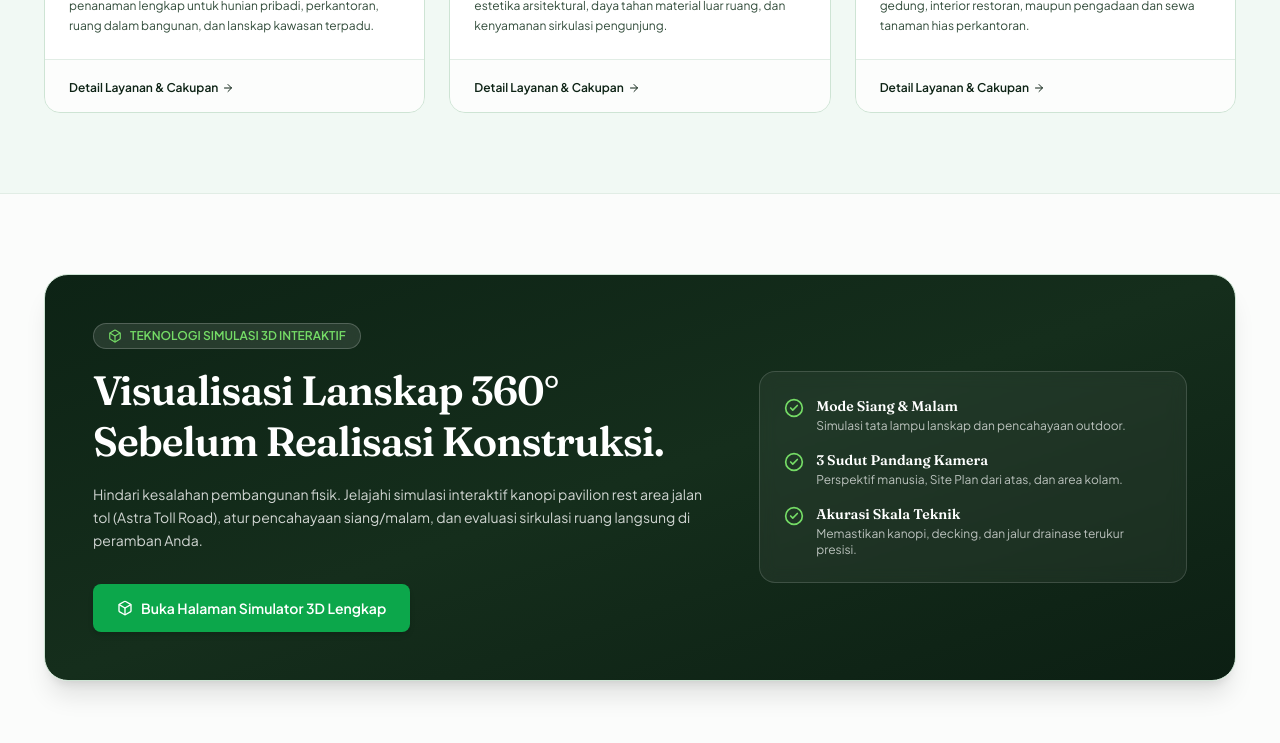
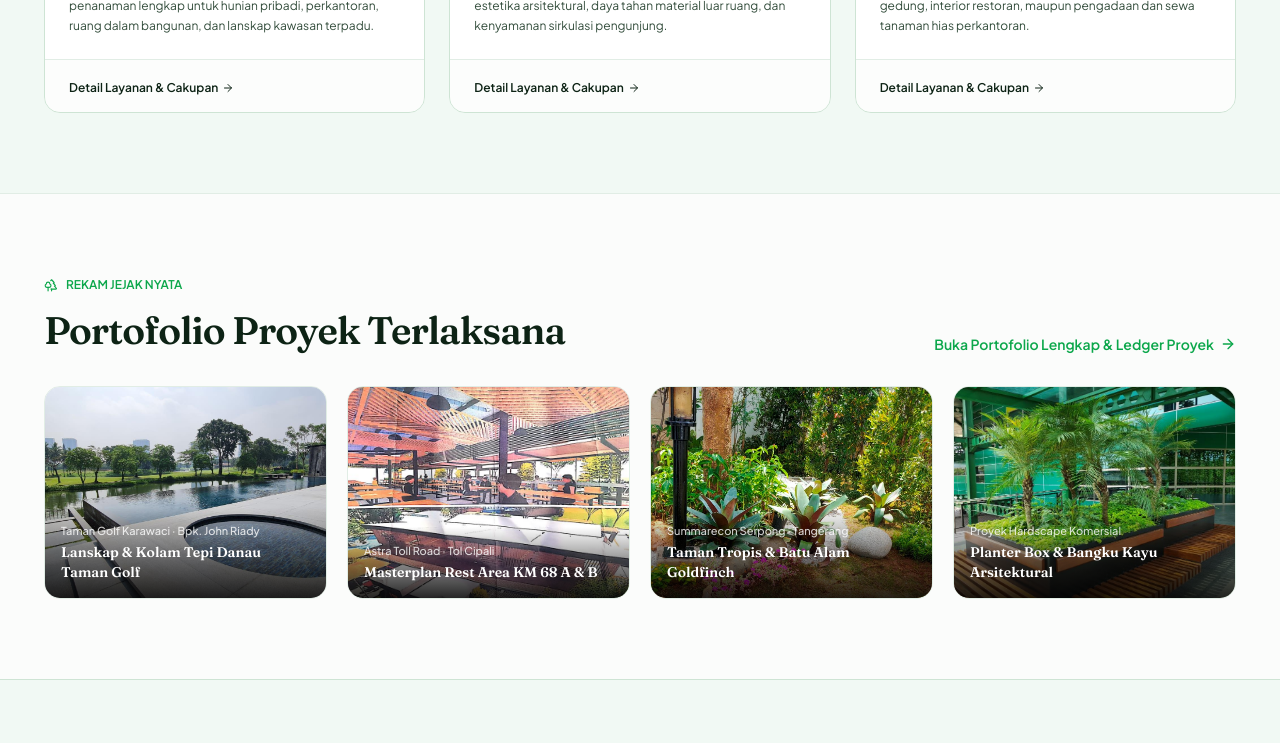
Before and after one commit to aprilocikal/kreasi_cendikia, a React (Vite) app: page / in a window 1280 px wide. Shown: the part 2000-2743 px from the top of the page. Built offline with nearby package versions, Linux system fonts and the light colour scheme.

Commit message:
feat(home): remove 3d simulation teaser card from home page

```diff
--- a/src/pages/Home.jsx
+++ b/src/pages/Home.jsx
@@ -3,8 +3,6 @@ import { Link } from "react-router-dom";
 import {
   ArrowRight,
   ArrowUpRight,
-  Box,
-  CheckCircle2,
   Compass,
   FileCheck2,
   Layers,
@@ -158,65 +156,7 @@ export default function Home() {
         </div>
       </section>
 
-      {/* 4. Fitur Simulasi 3D Teaser -> Menuju /model-3d */}
-      <section className="border-t border-[var(--border-warm)] bg-[var(--bg-canvas)] py-16 lg:py-20">
-        <div className="mx-auto max-w-[1240px] px-6">
-          <div className="rounded-3xl border border-[var(--border-hairline)] bg-gradient-to-br from-[#0d2315] via-[#152e1c] to-[#0c1f13] p-8 sm:p-12 text-white shadow-xl">
-            <div className="grid grid-cols-1 items-center gap-8 lg:grid-cols-12 lg:gap-12">
-              <div className="lg:col-span-7">
-                <div className="inline-flex items-center gap-2 rounded-full border border-white/20 bg-white/10 px-3.5 py-1 text-xs font-semibold text-[#75dc66] uppercase backdrop-blur-sm">
-                  <Box size={14} />
-                  <span>Teknologi Simulasi 3D Interaktif</span>
-                </div>
-                <h2 className="mt-4 font-display text-[clamp(1.75rem,3.2vw,2.75rem)] font-semibold leading-tight tracking-tight text-white">
-                  Visualisasi Lanskap 360° Sebelum Realisasi Konstruksi.
-                </h2>
-                <p className="mt-4 text-sm leading-relaxed text-white/80">
-                  Hindari kesalahan pembangunan fisik. Jelajahi simulasi interaktif kanopi pavilion rest area jalan tol (Astra Toll Road), atur pencahayaan siang/malam, dan evaluasi sirkulasi ruang langsung di peramban Anda.
-                </p>
-
-                <div className="mt-8 flex flex-wrap items-center gap-4">
-                  <Link
-                    to="/model-3d"
-                    className="inline-flex items-center gap-2 rounded-lg bg-[var(--brand-primary)] px-6 py-3.5 text-sm font-semibold text-white hover:bg-[var(--brand-primary-hover)] shadow-md transition-all"
-                  >
-                    <Box className="h-4 w-4" />
-                    <span>Buka Halaman Simulator 3D Lengkap</span>
-                  </Link>
-                </div>
-              </div>
-
-              <div className="lg:col-span-5">
-                <div className="rounded-2xl border border-white/15 bg-white/5 p-6 backdrop-blur-sm space-y-4">
-                  <div className="flex items-start gap-3">
-                    <CheckCircle2 className="h-5 w-5 text-[#75dc66] shrink-0 mt-0.5" />
-                    <div>
-                      <h4 className="font-display text-sm font-semibold text-white">Mode Siang &amp; Malam</h4>
-                      <p className="text-xs text-white/70 mt-0.5">Simulasi tata lampu lanskap dan pencahayaan outdoor.</p>
-                    </div>
-                  </div>
-                  <div className="flex items-start gap-3">
-                    <CheckCircle2 className="h-5 w-5 text-[#75dc66] shrink-0 mt-0.5" />
-                    <div>
-                      <h4 className="font-display text-sm font-semibold text-white">3 Sudut Pandang Kamera</h4>
-                      <p className="text-xs text-white/70 mt-0.5">Perspektif manusia, Site Plan dari atas, dan area kolam.</p>
-                    </div>
-                  </div>
-                  <div className="flex items-start gap-3">
-                    <CheckCircle2 className="h-5 w-5 text-[#75dc66] shrink-0 mt-0.5" />
-                    <div>
-                      <h4 className="font-display text-sm font-semibold text-white">Akurasi Skala Teknik</h4>
-                      <p className="text-xs text-white/70 mt-0.5">Memastikan kanopi, decking, dan jalur drainase terukur presisi.</p>
-                    </div>
-                  </div>
-                </div>
-              </div>
-            </div>
-          </div>
-        </div>
-      </section>
-
-      {/* 5. Sorotan Portofolio Nyata -> Menuju /portofolio */}
+      {/* 4. Sorotan Portofolio Nyata -> Menuju /portofolio */}
       <section className="border-t border-[var(--border-warm)] bg-[var(--bg-canvas)] py-16 lg:py-20">
         <div className="mx-auto max-w-[1240px] px-6">
           <div className="flex flex-col gap-4 sm:flex-row sm:items-end sm:justify-between">
```
